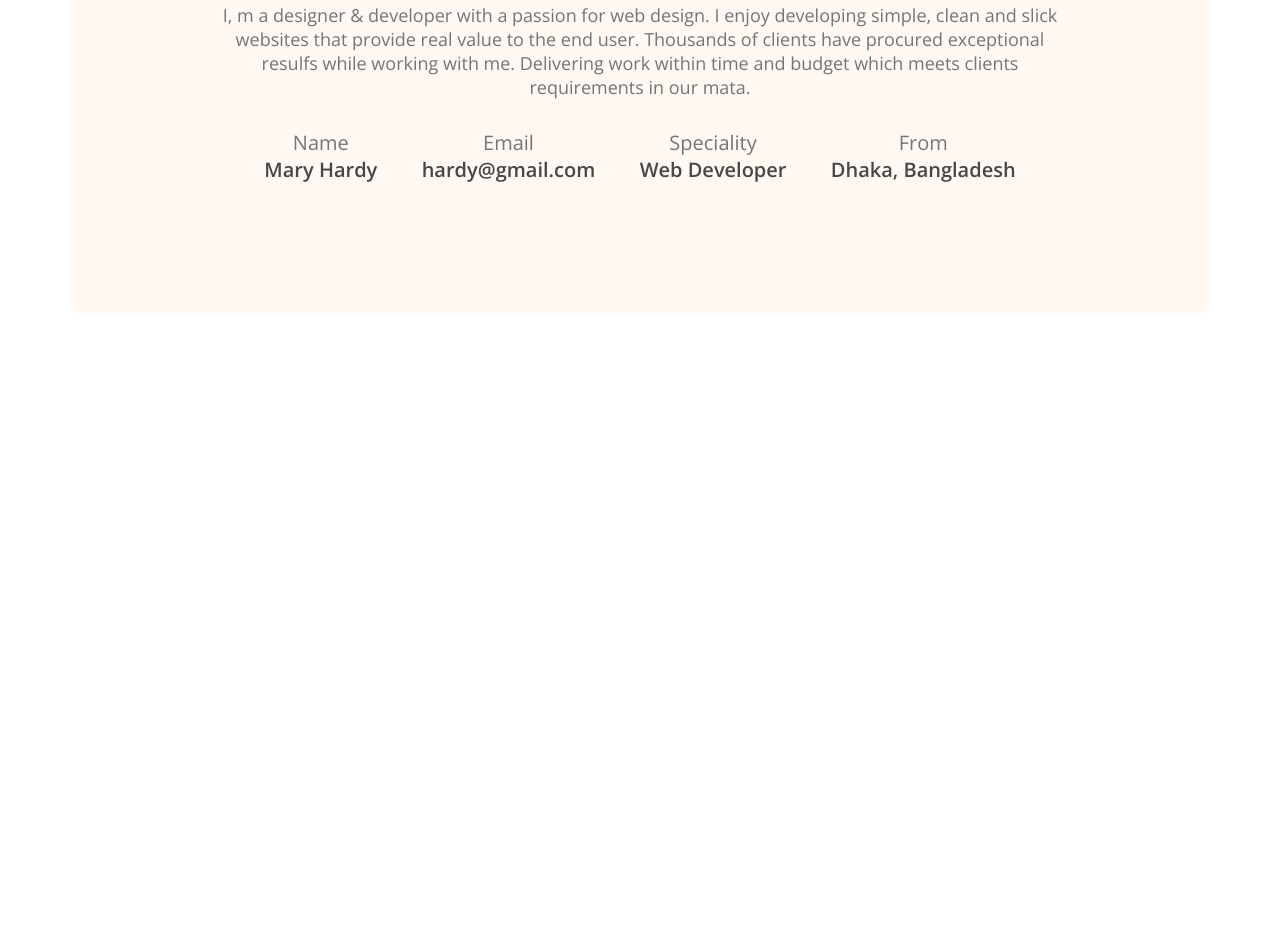
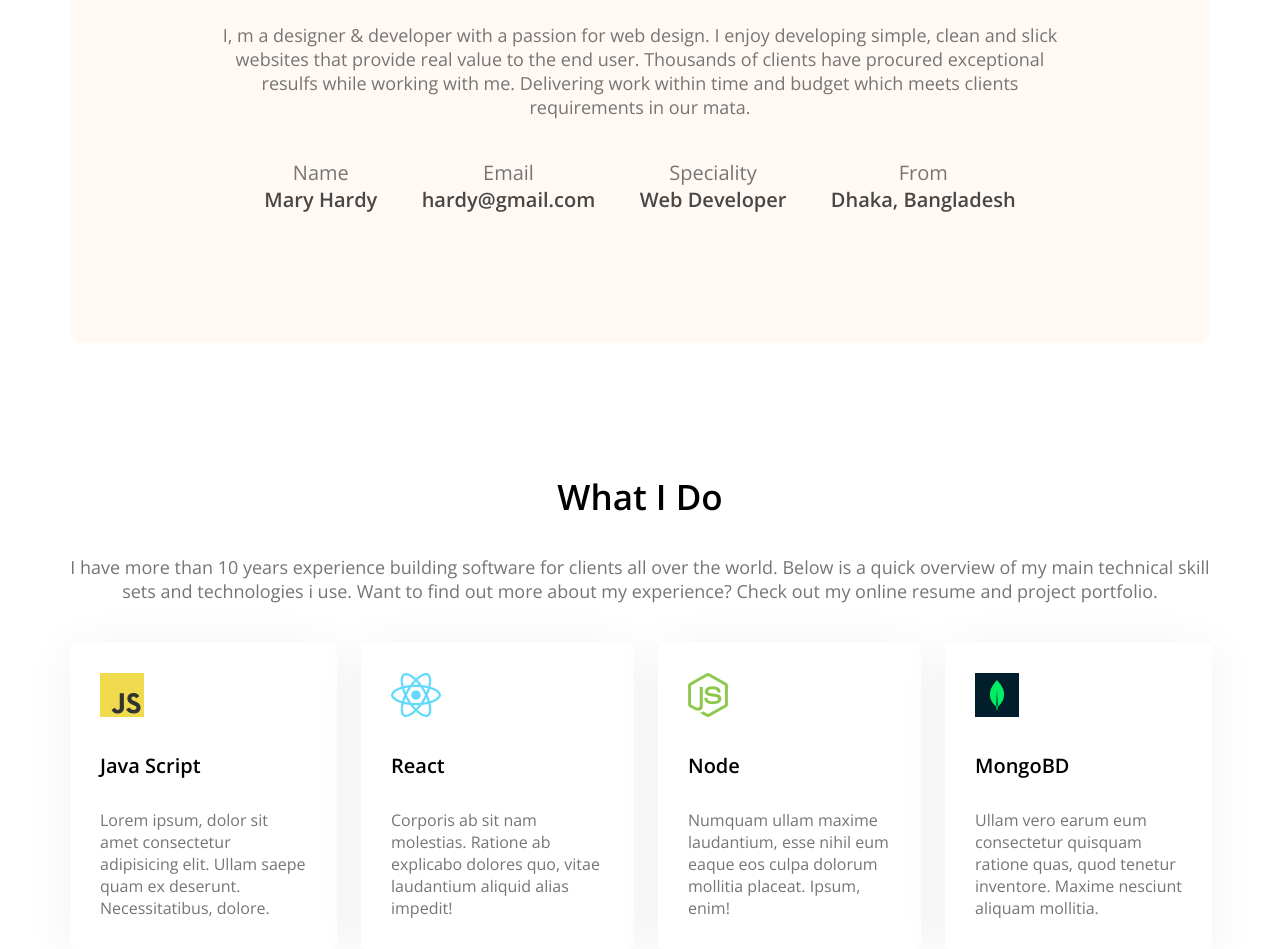
Before and after one commit to emon3455/PG-M1-Module-5, a plain HTML site: page index.html in a window 1280 px wide. Shown: the part 1059-2008 px from the top of the page. Before the commit the page ends 1372 px from the top, so only its background shows below. Drawn offline with nearby package versions, Linux system fonts and the light colour scheme.

Commit message:
commit after completing skills

```diff
--- a/Styles/demo_portfolio.css
+++ b/Styles/demo_portfolio.css
@@ -29,6 +29,25 @@
     background-position: bottom right , center left;
     background-size: 800px, 75px;
 }
+
+.section-header{
+    font-weight: 700;
+    font-size: 35px;
+    text-align: center;
+    margin-bottom: 15px;
+    margin-bottom: 35px;
+}
+
+.section-description{
+
+    font-weight: 400;
+    font-size: 18px;
+    text-align: center;
+    color: #757575;
+    margin-bottom: 40px;
+}
+
+
 /* Header and navigation style start */
 
 nav {
@@ -65,14 +84,13 @@ nav li {
 
 .banner-sub-title{
     font-weight: 500;
-    font-size: 25px;
-    line-height: 61px;
+    font-size: 20px;
     margin-bottom: 5px;
 }
 
 .banner-title{
     font-weight: 700;
-    font-size: 55px;
+    font-size: 40px;
     margin-bottom: 10px;
 }
 
@@ -102,19 +120,6 @@ main{
     text-align: center;
 }
 
-.section-header{
-    font-weight: 700;
-    font-size: 35px;
-    margin-bottom: 15px;
-}
-
-.section-description{
-
-    font-weight: 400;
-    font-size: 18px;
-    color: #757575;
-    margin-bottom: 30px;
-}
 
 .about-info-container{
     display: flex;
@@ -134,3 +139,40 @@ main{
 }
 
 /* about section style end */
+
+
+/* what i do section start */
+
+.what-i-do{
+    margin-top: 130px;
+}
+
+.skill{
+    background: #ffffff;
+    box-shadow: 0px 6px 50px rgba(0, 0, 0, 0.06);
+    border-radius: 5px;
+}
+.skill-container{
+    display: flex;
+    gap: 24px;
+}
+
+.skill-title{
+    font-weight: 700;
+    font-size: 20px;
+    padding: 30px 60px 0 30px;
+}
+
+.skill-description{
+    font-weight: 400;
+    font-size: 16px;
+    color: #757575;
+    padding: 30px;
+}
+
+.skill-img{
+    padding: 30px 193px 0px 30px;
+}
+
+
+/* what i do section end */
--- a/index.html
+++ b/index.html
@@ -63,9 +63,11 @@
     </header>
     <!-- End of header part -->
 
+
     <!-- start of main part -->
     <main>
 
+        <!-- about sectio start -->
         <section class="about">
             <h3 class="section-header">About Me</h3>
             <p class="section-description">
@@ -113,8 +115,44 @@
             </div>
 
         </section>
+        <!-- end of about section -->
 
 
+        <!-- what i do section start -->
+        <section class="what-i-do">
+
+            <h3 class="section-header">What I Do</h3>
+            <p class="section-description">
+                I have more than 10 years experience building software for clients all over the world. Below is a quick overview of my main technical skill sets and technologies i use. Want to find out more about my experience? Check out my online resume and project portfolio.
+            </p>
+
+            <div class="skill-container">
+                <div class="skill">
+                    <img class="skill-img" src="./images/icons/js.png" alt="">
+                    <h4 class="skill-title">Java Script</h4>
+                    <p class="skill-description">Lorem ipsum, dolor sit amet consectetur adipisicing elit. Ullam saepe quam ex deserunt. Necessitatibus, dolore.</p>
+                </div>
+                <div class="skill">
+                    <img class="skill-img" src="./images/icons/react.png" alt="">
+                    <h4 class="skill-title">React</h4>
+                    <p class="skill-description">Corporis ab sit nam molestias. Ratione ab explicabo dolores quo, vitae laudantium aliquid alias impedit!</p>
+                </div>
+                <div class="skill">
+                    <img class="skill-img" src="./images/icons/nodejs.png" alt="">
+                    <h4 class="skill-title">Node</h4>
+                    <p class="skill-description">Numquam ullam maxime laudantium, esse nihil eum eaque eos culpa dolorum mollitia placeat. Ipsum, enim!</p>
+                </div>
+                <div class="skill">
+                    <img class="skill-img" src="./images/icons/mongo.png" alt="">
+                    <h4 class="skill-title">MongoBD</h4>
+                    <p class="skill-description">Ullam vero earum eum consectetur quisquam ratione quas, quod tenetur inventore. Maxime nesciunt aliquam mollitia.</p>
+                </div>
+            </div>
+
+
+
+        </section>
+        <!-- what i do section end -->
 
     </main>
     <!-- end of main part -->
```
